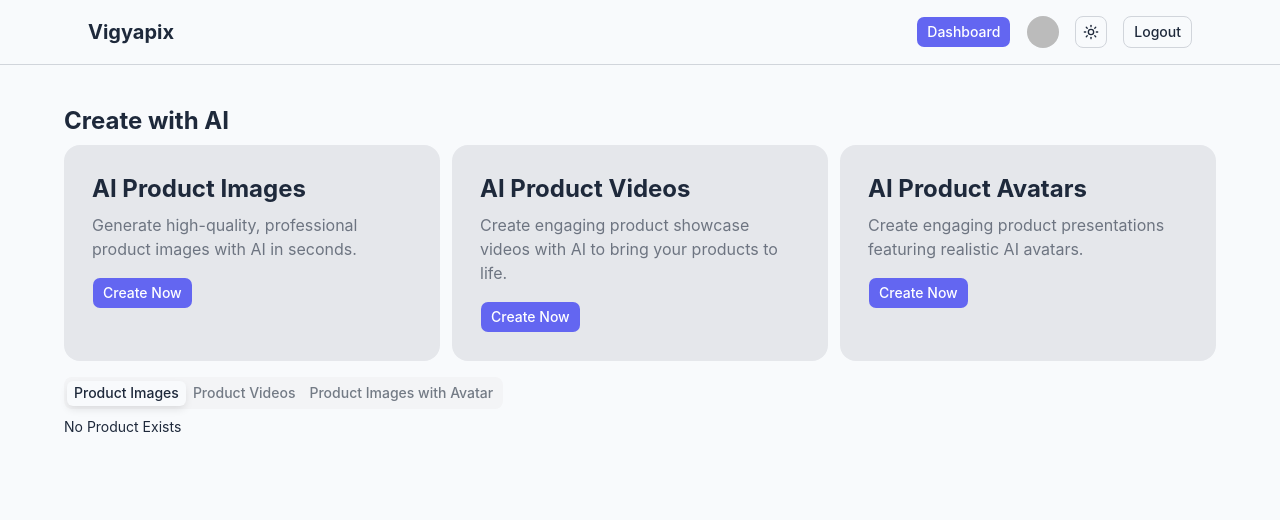
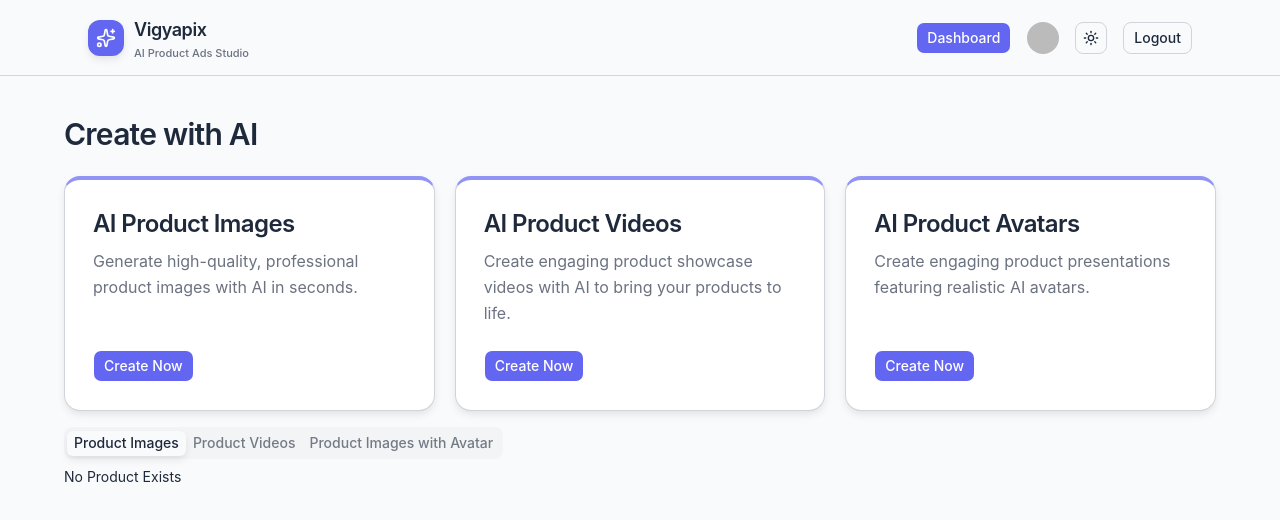
Before and after one commit to somenath203/vigyapix, a Next.js app: page /dashboard in a window 1280 px wide. Shown: the top 520 px of the page. Built offline with nearby package versions, Linux system fonts and the light colour scheme; no server answers; the database is empty; sample sign-in values are in the browser's storage.

Commit message:
Implemented authentication for all Get Started buttons and improved AiToolsList component

```diff
--- a/src/app/_components/landing_page_components/FAQSection.jsx
+++ b/src/app/_components/landing_page_components/FAQSection.jsx
@@ -41,7 +41,7 @@
   {
     question: "Where can I find my previously generated content?",
     answer:
-      "Open the application's creation history to browse your generated product images, product videos, and avatar-based advertisements in their respective tabs.",
+      "Open the application's dashboard to browse your generated product images, product videos, and avatar-based advertisements in their respective tabs.",
   },
   {
     question:
--- a/src/app/_components/landing_page_components/Footer.jsx
+++ b/src/app/_components/landing_page_components/Footer.jsx
@@ -1,5 +1,10 @@
+'use client';
+
 import Link from "next/link";
+import { GoogleAuthProvider, signInWithPopup } from "firebase/auth";
+import { useRouter } from "next/navigation";
 
+import { auth } from "@/firebaseConfig";
 import { buttonVariants } from "@/components/ui/button";
 import { cn } from "@/lib/utils";
 import {
@@ -11,9 +16,35 @@
   externalProps,
 } from "@/lib/landing-config";
 import { GithubMark, ScrollLink, Wordmark } from "./Shared";
+import LoadUserDataLoading from "../LoadUserDataLoading";
+import { useAuthGlobalProvider } from "@/components/AuthProvider";
 
 export default function Footer() {
   const year = new Date().getFullYear();
+
+  const router = useRouter();
+
+  const { userData, loadingUserData } = useAuthGlobalProvider();
+
+  const handleGoogleAuthentication = async () => {
+    try {
+      const provider = new GoogleAuthProvider();
+
+      const result = await signInWithPopup(auth, provider);
+
+      const user = result?.user;
+
+      console.log("Signed-in user:", user);
+
+      router.push("/dashboard");
+    } catch (error) {
+      console.log(error);
+    }
+  };
+
+  if (loadingUserData) {
+    return <LoadUserDataLoading />;
+  }
 
   return (
     <footer className="border-t border-border bg-background">
@@ -36,7 +67,7 @@
                 targetId={link.id}
                 className={cn(
                   "w-fit rounded text-muted-foreground transition-colors hover:text-foreground",
-                  FOCUS_RING
+                  FOCUS_RING,
                 )}
               >
                 {link.label}
@@ -45,16 +76,22 @@
           </nav>
 
           <div className="flex flex-col items-start gap-3">
-            <Link href={ENTRY_ROUTE} className={buttonVariants({})}>
-              Get Started
-            </Link>
+            {userData ? (
+              <Link href={ENTRY_ROUTE} className={buttonVariants({})}>
+                Get Started
+              </Link>
+            ) : (
+              <div
+                className={buttonVariants({})}
+                onClick={handleGoogleAuthentication}
+              >
+                Get Started
+              </div>
+            )}
             <a
               href={GITHUB_REPO_URL}
               {...externalProps(GITHUB_REPO_URL)}
-              className={cn(
-                buttonVariants({ variant: "outline" }),
-                "gap-2"
-              )}
+              className={cn(buttonVariants({ variant: "outline" }), "gap-2")}
             >
               <GithubMark className="size-4" />
               View on GitHub
@@ -63,7 +100,7 @@
         </div>
 
         <div className="mt-10 border-t border-border pt-6 text-sm text-muted-foreground">
-          © {year} Vigyapix. All rights reserved.
+          © {year} Vigyapix | Somenath Choudhury
         </div>
       </div>
     </footer>
--- a/src/app/_components/landing_page_components/HeroSection.jsx
+++ b/src/app/_components/landing_page_components/HeroSection.jsx
@@ -1,3 +1,5 @@
+'use client';
+
 import Link from "next/link";
 import {
   ArrowRight,
@@ -7,17 +9,53 @@
   Sparkles,
   UserRound,
 } from "lucide-react";
+import { GoogleAuthProvider, signInWithPopup } from "firebase/auth";
+import { useRouter } from "next/navigation";
 
+import { auth } from "@/firebaseConfig";
 import { buttonVariants } from "@/components/ui/button";
 import { cn } from "@/lib/utils";
 import { CONTAINER, ENTRY_ROUTE } from "@/lib/landing-config";
 import { AdScene, PlainPhotoScene } from "./Mockup";
 import { ScrollLink } from "./Shared";
+import { useAuthGlobalProvider } from "@/components/AuthProvider";
+import LoadUserDataLoading from "../LoadUserDataLoading";
+
 
 const chipClass =
   "inline-flex items-center gap-1.5 rounded-full border border-border bg-card px-3 py-1.5 text-xs font-medium text-card-foreground shadow-md";
 
 export default function HeroSection() {
+
+  const router = useRouter();
+
+  const { userData, loadingUserData } = useAuthGlobalProvider();
+
+  const handleGoogleAuthentication = async () => {
+
+    try {
+
+      const provider = new GoogleAuthProvider();
+
+      await signInWithPopup(auth, provider);
+
+      router.push("/dashboard");
+
+    } catch (error) {
+
+      console.log(error);
+
+    }
+
+  };
+
+
+  if (loadingUserData) {
+
+    return <LoadUserDataLoading />
+
+  }
+
   return (
     <section
       id="hero"
@@ -55,13 +93,16 @@
           </p>
 
           <div className="mt-8 flex flex-col items-stretch gap-3 sm:flex-row sm:justify-center lg:justify-start">
-            <Link
+            {userData ? <Link
               href={ENTRY_ROUTE}
               className={cn(buttonVariants({ size: "lg" }), "gap-2")}
             >
               Create Your First Ad
               <ArrowRight className="size-4" aria-hidden="true" />
-            </Link>
+            </Link> : <div className={cn(buttonVariants({ size: "lg" }), "gap-2")} onClick={handleGoogleAuthentication}>
+              Create Your First Ad
+              <ArrowRight className="size-4" aria-hidden="true" />
+              </div>}
             <ScrollLink
               targetId="features"
               className={buttonVariants({ variant: "outline", size: "lg" })}
--- a/src/app/dashboard/_components/AiToolsList.jsx
+++ b/src/app/dashboard/_components/AiToolsList.jsx
@@ -29,21 +29,24 @@
   return (
     <div>
 
-      <h2 className="font-bold text-2xl mb-2">Create with AI</h2>
+      <h2 className="mb-6 text-2xl font-semibold tracking-tight sm:text-3xl">Create with AI</h2>
 
-      <div className="grid grid-cols-1 md:grid-cols-2 lg:grid-cols-3 gap-3">
+      <div className="grid grid-cols-1 gap-5 md:grid-cols-2 lg:grid-cols-3">
 
         {allAITools.map((aiTool) => (
 
-            <div key={aiTool.id} className="p-7 bg-secondary rounded-2xl">
+            <div
+              key={aiTool.id}
+              className="flex flex-col rounded-2xl border border-border border-t-4 border-t-primary/70 bg-card p-6 text-card-foreground shadow-sm transition duration-200 hover:-translate-y-0.5 hover:border-t-primary hover:shadow-md motion-reduce:transition-none motion-reduce:hover:translate-y-0 sm:p-7"
+            >
 
-                <h2 className="font-bold text-2xl">{aiTool.name}</h2>
+                <h2 className="text-xl font-semibold tracking-tight sm:text-2xl">{aiTool.name}</h2>
 
-                <p className="opacity-60 mt-2">{aiTool.description}</p>
+                <p className="mt-2 text-sm leading-relaxed text-muted-foreground sm:text-base">{aiTool.description}</p>
 
-                <Link href={aiTool.pathToNavigate}>
+                <Link href={aiTool.pathToNavigate} className="mt-auto pt-6">
 
-                    <Button className="mt-4 hover:cursor-pointer">Create Now</Button>
+                    <Button className="w-full hover:cursor-pointer sm:w-auto">Create Now</Button>
 
                 </Link>
 
--- a/src/app/dashboard/_components/Header.jsx
+++ b/src/app/dashboard/_components/Header.jsx
@@ -7,6 +7,7 @@
 import { ModeToggle } from "@/components/ThemeToggle";
 import ProfileAvatar from "./ProfileAvatar";
 import { Button } from "@/components/ui/button";
+import { Wordmark } from "@/app/_components/landing_page_components/Shared";
 
 
 const Header = () => {
@@ -16,13 +17,17 @@
   return (
     <header className="border-b">
 
-      <div className="mx-auto flex max-w-6xl items-center justify-between px-6 py-4">
+      <div className="mx-auto flex max-w-6xl flex-wrap items-center justify-between gap-x-4 gap-y-3 px-4 py-3 sm:px-6 sm:py-4">
 
-        <Link href="/" className="text-xl font-bold">
-          Vigyapix
+        <Link
+          href="/"
+          aria-label="Vigyapix home"
+          className="shrink-0 rounded-lg focus-visible:outline-none focus-visible:ring-2 focus-visible:ring-ring focus-visible:ring-offset-2 focus-visible:ring-offset-background"
+        >
+          <Wordmark />
         </Link>
 
-        <div className="flex items-center gap-4">
+        <div className="flex flex-wrap items-center justify-end gap-2 sm:gap-4">
 
           <Link href="/dashboard">
 
--- a/src/app/dashboard/_components/Logout.jsx
+++ b/src/app/dashboard/_components/Logout.jsx
@@ -2,6 +2,7 @@
 
 import { signOut } from "firebase/auth";
 import { useRouter } from "next/navigation";
+import { toast } from "sonner";
 
 import { auth } from "@/firebaseConfig";
 import { Button } from "@/components/ui/button";
@@ -15,6 +16,8 @@
     try {
 
       await signOut(auth);
+
+      toast.success("You have been logged out successfully.");
 
       router.replace("/");
 
--- a/src/lib/landing-config.js
+++ b/src/lib/landing-config.js
@@ -3,10 +3,10 @@
 
 // TODO: Set this to your app's real entry / sign-in route (e.g. "/sign-in" or "/dashboard").
 // Every "Get Started", "Sign in", "Create Your First Ad", "Start Creating" button uses it.
-export const ENTRY_ROUTE = "#";
+export const ENTRY_ROUTE = "/dashboard";
 
 // TODO: Paste your GitHub repository URL here (e.g. "https://github.com/<user>/<repo>").
-export const GITHUB_REPO_URL = "#";
+export const GITHUB_REPO_URL = "https://github.com/somenath203/vigyapix";
 
 export const NAV_LINKS = [
   { label: "Features", id: "features" },
```
Also changed, not shown: src/app/_components/landing_page_components/Header.jsx (+57 -17 lines).
